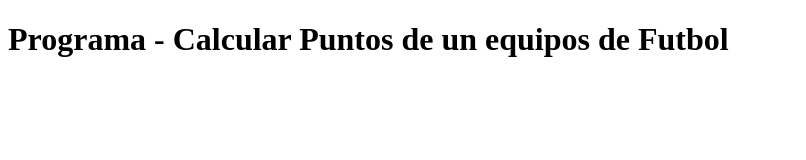
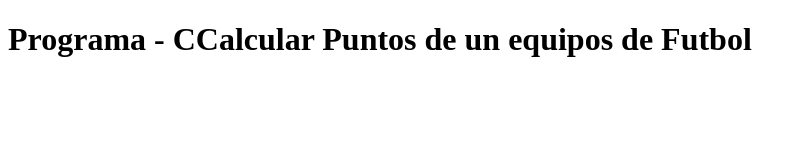
Before and after one commit to KevinPol12/aluraONE, a plain HTML site: page First_part/Futbol.html in a window 1280 px wide. Shown: the whole page, without its empty margins (0-806 px from the left). Drawn offline with Linux system fonts and the light colour scheme.

Commit message:
Adding a C to Calculate for testing

```diff
--- a/First_part/Futbol.html
+++ b/First_part/Futbol.html
@@ -4,7 +4,7 @@
 </head>
 
 <body>
-<h1>Programa - Calcular Puntos de un equipos de Futbol<h1/>
+<h1>Programa - CCalcular Puntos de un equipos de Futbol<h1/>
 <br>
 
 </body>
```
